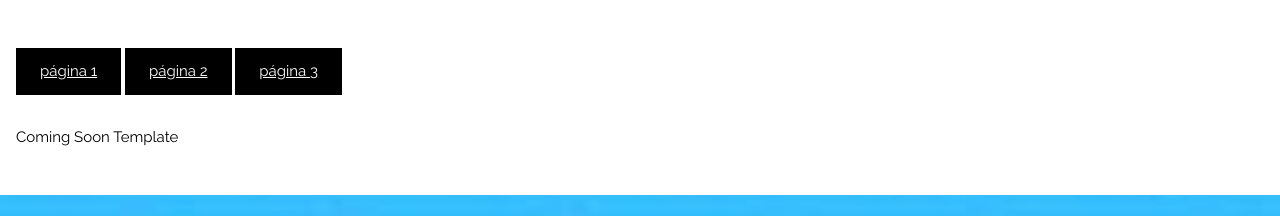
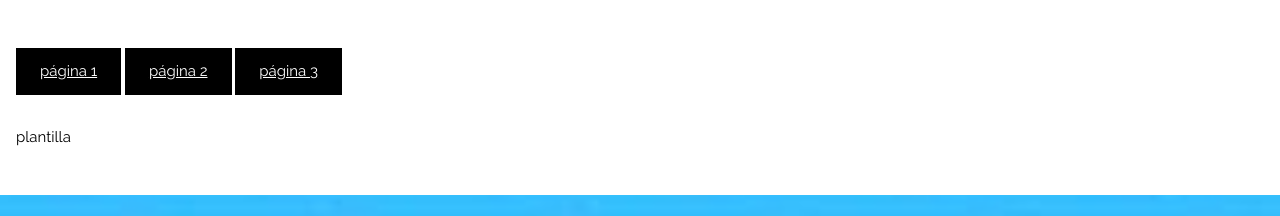
Before and after one commit to AntonioLV8/yokai, a plain HTML site: page páginaweb/index.html in a window 1280 px wide. Shown: the top 216 px of the page. Drawn offline with nearby package versions, Linux system fonts and the light colour scheme.

Commit message:
Update index.html

```diff
--- a/páginaweb/index.html
+++ b/páginaweb/index.html
@@ -39,7 +39,7 @@ body, html {height: 100%}
    <button class="w3-button w3-black w3-padding-large w3-margin-bottom"><a href="pagina1.html">página 1</a></button>
    <button class="w3-button w3-black w3-padding-large w3-margin-bottom"><a href="pagina2.html">página 2</a></button>
    <button class="w3-button w3-black w3-padding-large w3-margin-bottom"><a href="pagina3.html">página 3</a></button>
-    <p>Coming Soon Template</p>
+    <p>plantilla</p>
 
    </footer>
 </html>
```
